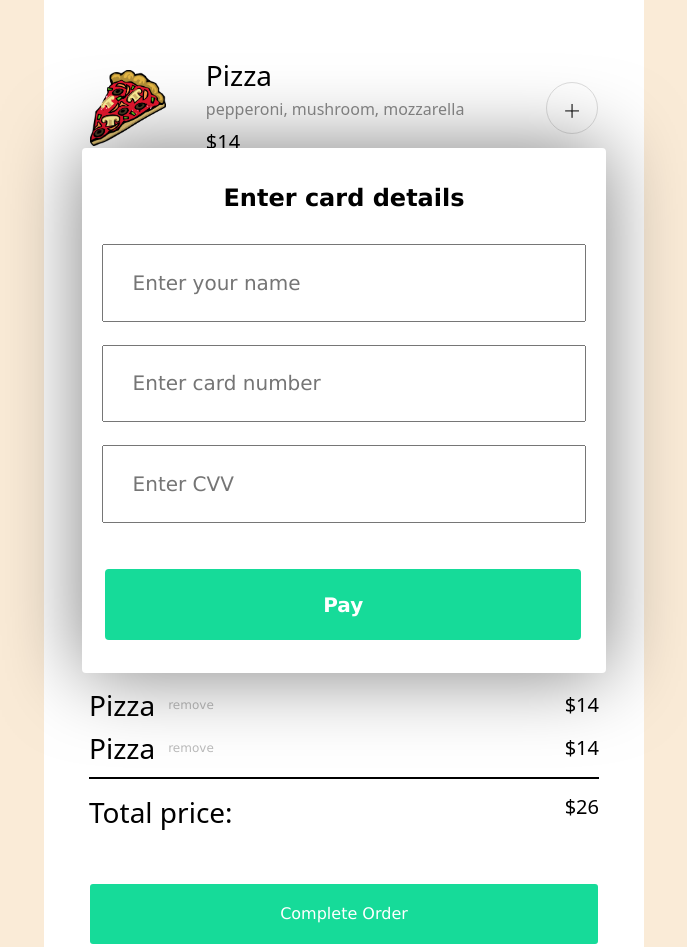
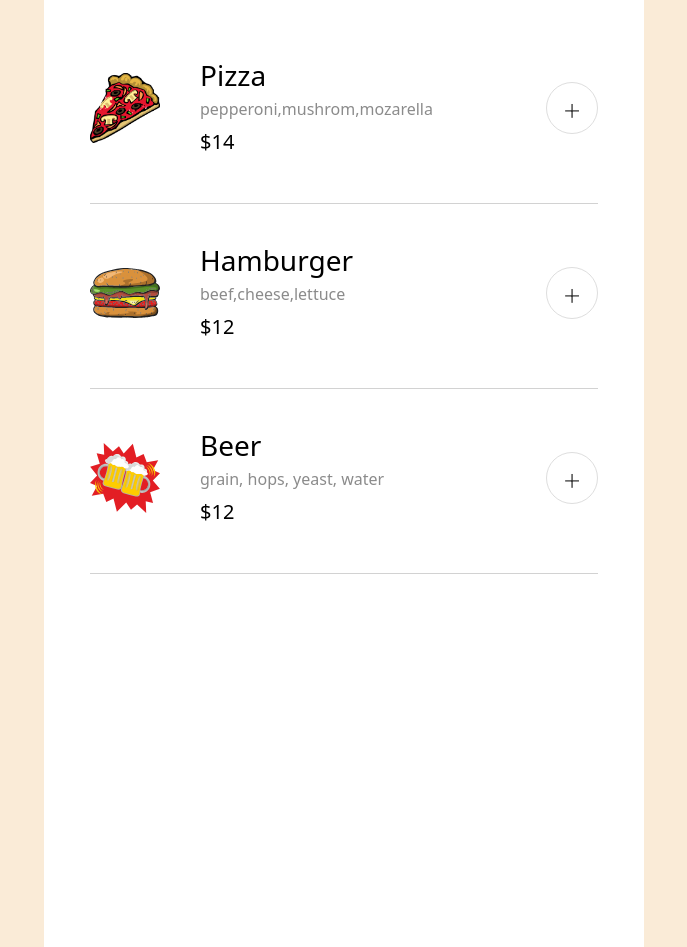
Before and after one commit to johnnydev4/restaurant-ordering-app, a website: page index.html in a window 1280 px wide. Shown: the part 180-1127 px from the top of the page, without its empty margins (296-983 px from the left). Drawn offline with Linux system fonts and the light colour scheme; a web font is replaced by a local one.

Commit message:
Implement dynamic menu rendering with map()
Refactor menu section to render dynamically from data source

- Move menu items to data.js as an array of objects
- Import menu data using ES modules
- Replace hardcoded HTML with .map() method
- Add render() function for dynamic UI generation

```diff
--- a/data.js
+++ b/data.js
@@ -1,5 +1,6 @@
 const menuArray = [
     {
+        image: "pizza.png",
         name: "Pizza",
         ingredients: ["pepperoni", "mushrom", "mozarella"],
         price: 14,
@@ -7,6 +8,7 @@ const menuArray = [
         id: 0,
     },
     {
+        image: "hamburger.svg",
         name: "Hamburger",
         ingredients: ["beef", "cheese", "lettuce"],
         price: 12,
@@ -14,6 +16,7 @@ const menuArray = [
         id: 1
     },
         {
+        image: "beer.svg",
         name: "Beer",
         ingredients: ["grain, hops, yeast, water"],
         price: 12,
--- a/index.css
+++ b/index.css
@@ -66,9 +66,11 @@ ul, ol {
 }
 
 .menu-image{
-    height: 76px;
+    max-height: 76px;
     display: flex;
     align-items: center;
+    max-width: 70px;
+    object-fit: cover;
 
 }
 
@@ -215,7 +217,7 @@ ul, ol {
 
 /* payment wall */
 
-.payment-popup{
+/* .payment-popup{
     display: flex;
     flex-direction: column;
     justify-content: center;
@@ -273,4 +275,4 @@ input::placeholder{
     margin: 23.21px 24.87px 29.85px 23.22px;
     width: 475.91px;
     height: 71.3px;
-}
+} */
--- a/index.html
+++ b/index.html
@@ -14,86 +14,11 @@
             </header>
 
             <main>
-
-                <div class="payment-popup">
-                    <h3>Enter card details</h3>
-                    <form>
-                        <label="name"></label>
-                        <input type="text" id="name" name="name" placeholder="Enter your name">
-                        <label="cardNumber"></label><br>
-                        <input type="text" id="cardNumber" name="card" placeholder="Enter card number"><br>
-                        <label="cvv"></label>
-                        <input type="text" id="cvv" name="cvv" placeholder="Enter CVV"><br>
-                    </form>
-                    <p role="button" class="payBtn">Pay</p>
-                </div>
-
-                <div class="menu">
-                    <!-- item 1 -->
-                    <div class="menu-item">
-                        <img src="./images/pizza-ico.png" class="menu-image">
-                        <ul class="item-details">
-                            <li class="foodName">Pizza</li>
-                            <li class="ingredients">pepperoni, mushroom, mozzarella</li>
-                            <li class="priceEl">$14</li>
-                        </ul>
-                        <p class="add-btn" role="button">+</p>
-                    </div>
-
-                    <!-- item 2 -->
-                    <div class="menu-item">
-                        <img src="./images/pizza-ico.png" class="menu-image">
-                        <ul class="item-details">
-                            <li class="foodName">Pizza</li>
-                            <li class="ingredients">pepperoni, mushroom, mozzarella</li>
-                            <li class="priceEl">$14</li>
-                        </ul>
-                        <p class="add-btn" role="button">+</p>
-                    </div>
-
-                    <!-- item 3 -->
-                    <div class="menu-item">
-                        <img src="./images/pizza-ico.png" class="menu-image">
-                        <ul class="item-details">
-                            <li class="foodName">Pizza</li>
-                            <li class="ingredients">pepperoni, mushroom, mozzarella</li>
-                            <li class="priceEl">$14</li>
-                        </ul>
-                        <p class="add-btn" role="button">+</p>
-                    </div>
+                <div class="menu" id="menuEl">
+                    <!-- items will be rendered here by JavaScript -->
                 </div>
             </main>
-
-            <section>
-                <div class="cart">
-                    <h3>Your Order</h3>
-                    <div class="cart-items">
-                        <!-- item 1 -->
-                        <p class="cart-item-name">Pizza</p>
-                        <p class="remove-btn" role="button">remove</p>
-                        <p class="cart-item-price">$14</p>
-                    </div>
-                    <div class="cart-items">
-                            <!-- item 2 -->
-                            <p class="cart-item-name">Pizza</p>
-                            <p class="remove-btn" role="button">remove</p>
-                            <p class="cart-item-price">$14</p>
-                    </div>
-                </div>
-                <div class="price-total">
-                    <p>Total price:</p>
-                    <p class="totalNumber">$26</p>
-                </div>
-                <p class="purchaseBtn" role="button">Complete Order</p>
-            </section>
-            <!-- <div class="payment-popup">
-                <h3>Enter card details</h3>
-                <form>
-                    <label="name" placeholder="Enter your name"></label>
-                    <input type="text" id="name" name="name">
-                    <label="cardNumber" placeholder="Enter card number"></label><br>
-                    <input type="text" id="cardNumber" name="card"><br>
-        </div> -->
+        </div>
 
         <script src="index.js" type="module"></script>
     </body>
--- a/index.js
+++ b/index.js
@@ -1 +1,21 @@
-import menuArray from src='./data.js'
+import menuArray from './data.js'
+
+function render(){
+    const html = menuArray.map(function(item){
+        return `
+            <div class="menu-item">
+                <img src="./images/${item.image}" class="menu-image">
+                <ul class="item-details">
+                    <li class="foodName">${item.name}</li>
+                    <li class="ingredients">${item.ingredients}</li>
+                    <li class="priceEl">$${item.price}</li>
+                </ul>
+                <p class="add-btn" role="button">+</p>
+            </div>
+        `
+    }).join("")
+
+    document.getElementById('menuEl').innerHTML = html
+}
+
+render()
```
Also changed, not shown: layout-reference.html (added, +93 -0 lines), images/beer.svg (added), images/hamburger.svg (added), images/pizza.png (renamed from images/pizza-ico.png).
